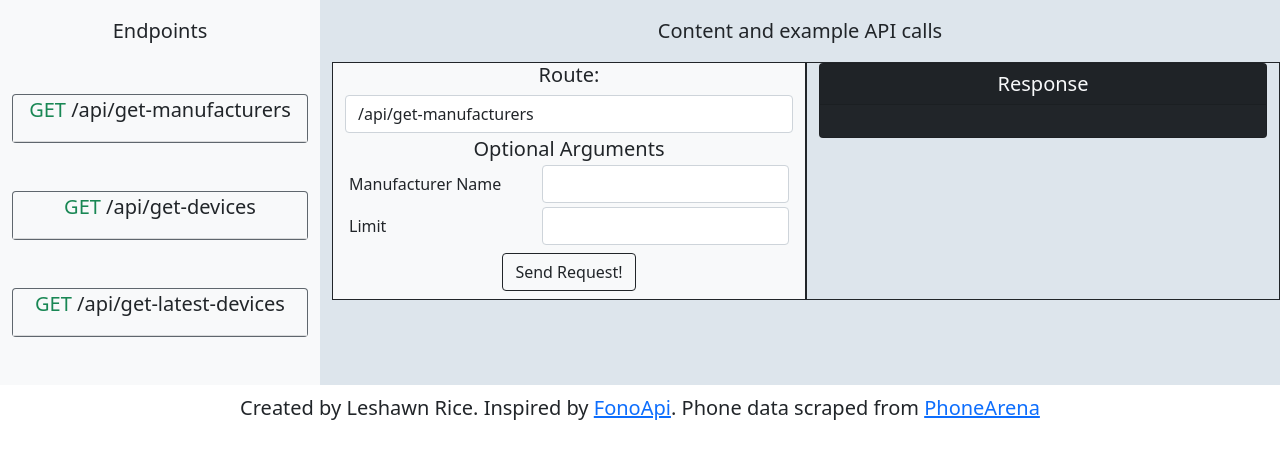
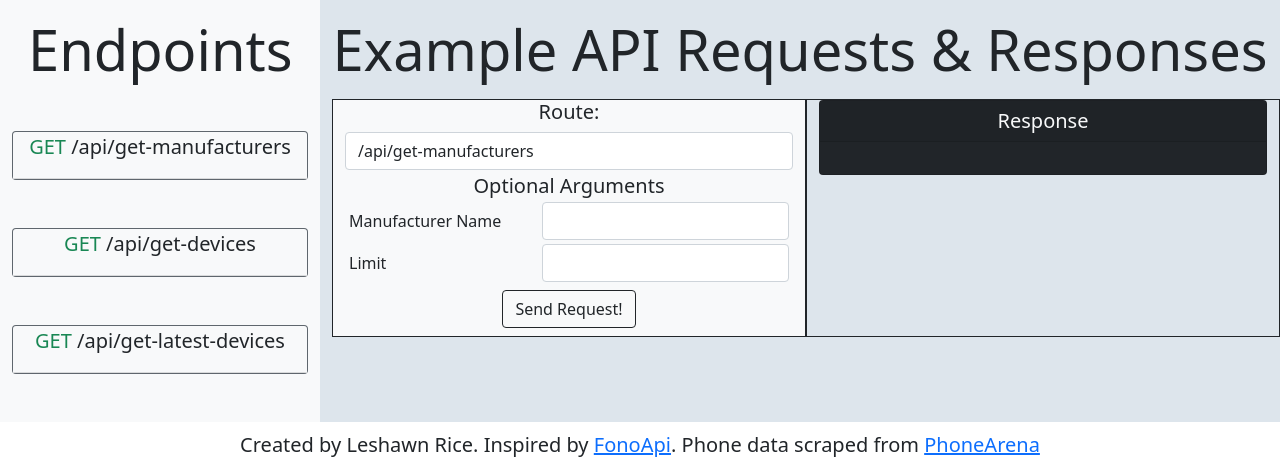
Before and after one commit to leshawn-rice/grabaphone, a Flask app: page / in a window 1280 px wide. Shown: the part 38-500 px from the top of the page. Run offline with Flask 2, Linux system fonts and the light colour scheme.

Commit message:
changed title sizes on index

```diff
--- a/app/templates/index.html
+++ b/app/templates/index.html
@@ -73,7 +73,7 @@
 <div class="row" id="content">
     <!-- Endpoints -->
     <div class="col-12 col-md-3 bg-light" id="endpoints">
-        <p class="lead m-3 text-center">Endpoints</p>
+        <p class="display-4 m-3 text-center">Endpoints</p>
 
         <div class="card bg-secondary text-light my-5" id="get-manufacturers-card">
             <div class="card-header text-center bg-light m-0 p-0">
@@ -157,7 +157,7 @@
 
     <!-- Example API Calls -->
     <div class="col-12 col-md-9" id="examples">
-        <p class="lead text-dark text-center my-3">Content and example API calls</p>
+        <p class="display-4 text-dark text-center my-3">Example API Requests & Responses</p>
         <div class="row ms-0">
             <!-- Requests -->
             <div class="col-6 border border-dark bg-light">
```
